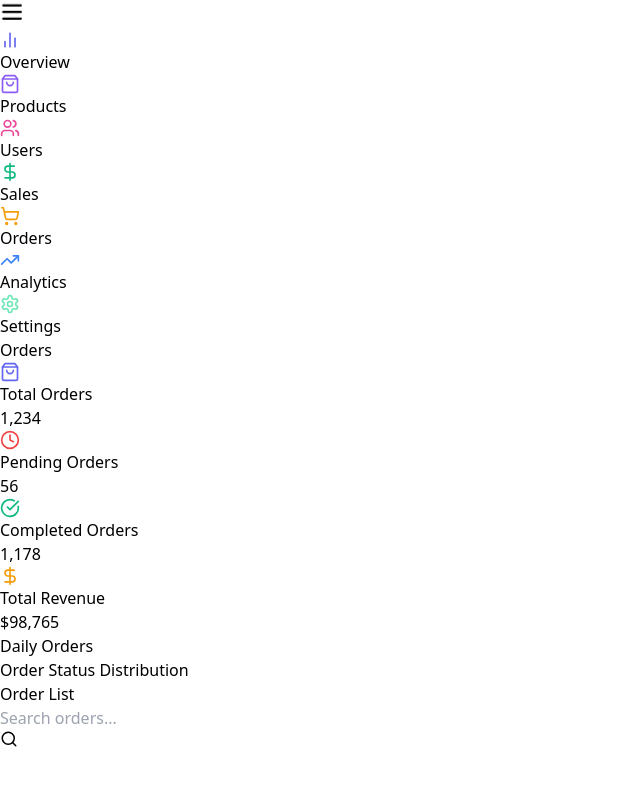
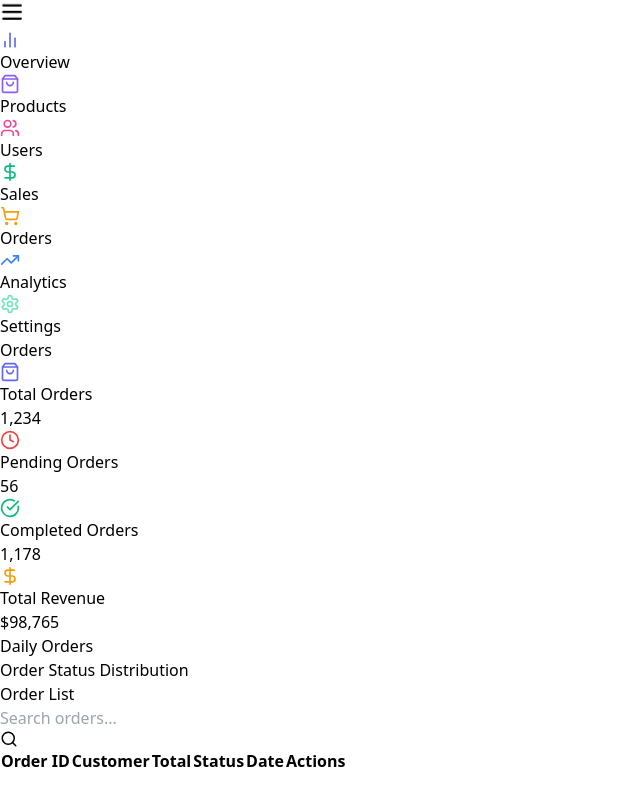
Before and after one commit to MirosBL45/dashboard, a React (Vite) app: page /orders in a window 1280 px wide. Shown: the whole page, without its empty margins (0-640 px from the left). Built offline with nearby package versions, Linux system fonts and the light colour scheme.

Commit message:
orders table working

```diff
--- a/src/components/orders/OrdersTable.jsx
+++ b/src/components/orders/OrdersTable.jsx
@@ -1,5 +1,6 @@
 import TableSearchHeader from '../common/TableSearchHeader';
 import { motion } from 'framer-motion';
+import { HEADER_ORDERS, ORDER_DATA } from '../../data/ChartsData';
 
 export default function OrdersTable() {
   return (
@@ -10,6 +11,22 @@ export default function OrdersTable() {
       transition={{ delay: 0.4 }}
     >
       <TableSearchHeader title="Order List" placeholder={'Search orders...'} />
+      <div className="overflow-x-auto">
+        <table className="min-w-full divide-y divide-gray-700">
+          <thead>
+            <tr>
+              {HEADER_ORDERS.map((head, index) => (
+                <th
+                  key={index}
+                  className="px-6 py-3 text-left text-xs font-medium text-gray-400 uppercase tracking-wider"
+                >
+                  {head}
+                </th>
+              ))}
+            </tr>
+          </thead>
+        </table>
+      </div>
     </motion.div>
   );
 }
--- a/src/data/ChartsData.jsx
+++ b/src/data/ChartsData.jsx
@@ -294,3 +294,71 @@ export const ORDER_STATUS_DATA = [
   { name: 'Shipped', value: 60, color: '#3947ea' },
   { name: 'Delivered', value: 120, color: '#26f50b' },
 ];
+
+export const HEADER_ORDERS = [
+  'Order ID',
+  'Customer',
+  'Total',
+  'Status',
+  'Date',
+  'Actions',
+];
+
+export const ORDER_DATA = [
+  {
+    id: 'ORD001',
+    customer: 'John Doe',
+    total: 235.4,
+    status: 'Delivered',
+    date: '2023-07-01',
+  },
+  {
+    id: 'ORD002',
+    customer: 'Jane Smith',
+    total: 412.0,
+    status: 'Processing',
+    date: '2023-07-02',
+  },
+  {
+    id: 'ORD003',
+    customer: 'Bob Johnson',
+    total: 162.5,
+    status: 'Shipped',
+    date: '2023-07-03',
+  },
+  {
+    id: 'ORD004',
+    customer: 'Alice Brown',
+    total: 750.2,
+    status: 'Pending',
+    date: '2023-07-04',
+  },
+  {
+    id: 'ORD005',
+    customer: 'Charlie Wilson',
+    total: 95.8,
+    status: 'Delivered',
+    date: '2023-07-05',
+  },
+  {
+    id: 'ORD006',
+    customer: 'Eva Martinez',
+    total: 310.75,
+    status: 'Processing',
+    date: '2023-07-06',
+  },
+  {
+    id: 'ORD007',
+    customer: 'David Lee',
+    total: 528.9,
+    status: 'Shipped',
+    date: '2023-07-07',
+  },
+  {
+    id: 'ORD008',
+    customer: 'Grace Taylor',
+    total: 189.6,
+    status: 'Delivered',
+    date: '2023-07-08',
+  },
+];
```
